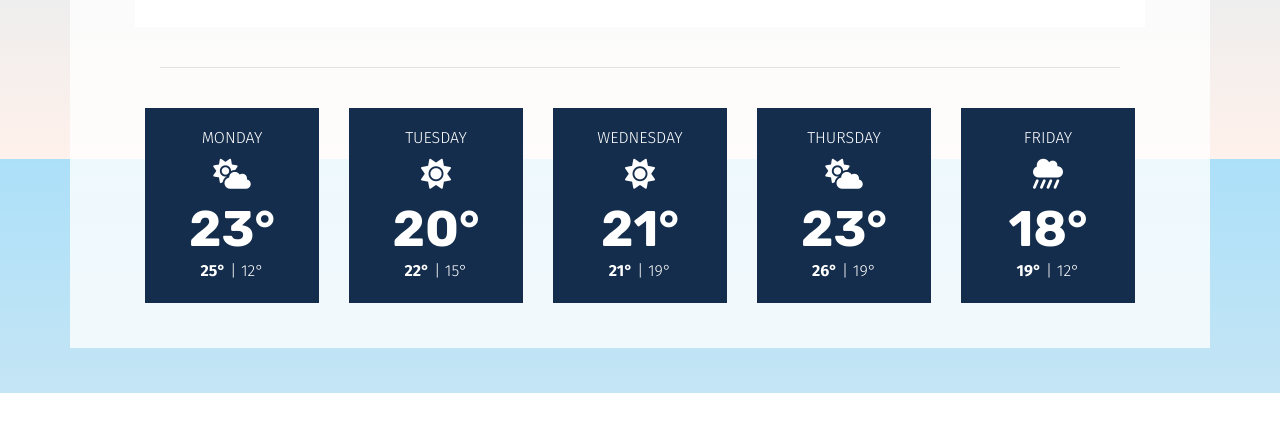
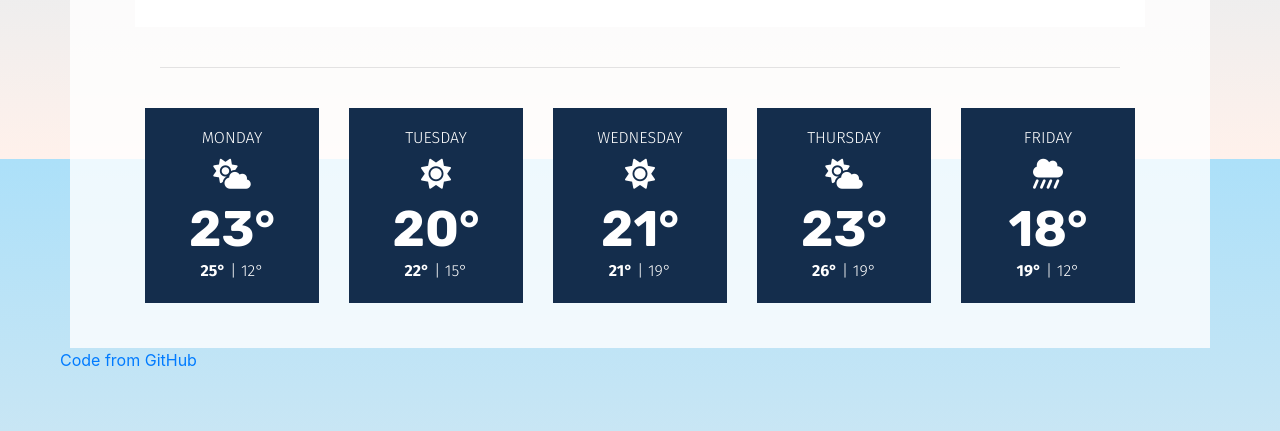
Before and after one commit to alix-nine10/shecodes-weather-app, a plain HTML site: page index.html in a window 1280 px wide. Shown: the part 641-1072 px from the top of the page. Before the commit the page ends 1034 px from the top, so only its background shows below. Drawn offline with nearby package versions, Linux system fonts and the light colour scheme.

Commit message:
Added GitHub link at bottom

```diff
--- a/index.html
+++ b/index.html
@@ -137,6 +137,11 @@
         </div>
       </div>
     </div>
+    <div>
+        <div class="col-12">
+            <p><a href="https://github.com/alix-nine10/shecodes-weather-app.git">Code from GitHub</a></p>
+        </div>
+    </div>
 
     <!-- JavaScript -->
     <script src="script.js"></script>
```
